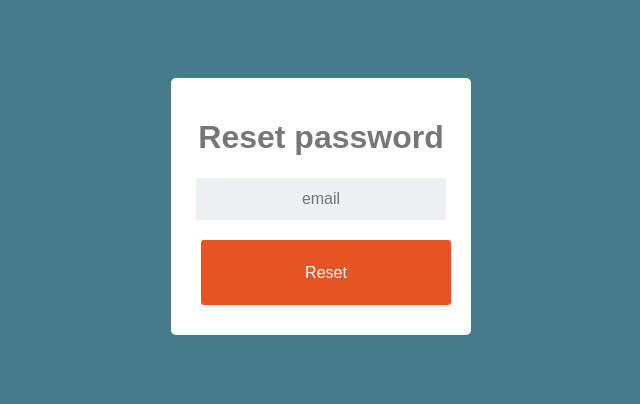
After one commit to ProtiucOvidiu/proiect, a Flask app: page /reset in a window 1280 px wide. The commit adds this page. Shown: the top 404 px of the page, without its empty margins (319-959 px from the left). Run offline with Flask 2, Linux system fonts and the light colour scheme; some libraries are stand-ins or nearby versions.

Commit message:
forgot password

```diff
--- a/src/main.py
+++ b/src/main.py
@@ -169,6 +169,30 @@ def logout():
 
 #==============================================================================#
 
+@app.route('/reset')
+def reset():
+  return render_template('common_files/reset.html')
+
+#==============================================================================#
+
+@app.route('/reset_password', methods = ['POST','GET'])
+def reset_password():
+  conn = mariadb.connect(host=DB_HOST, user=DB_USER, password=DB_PASSWORD, database=DB_DATABASE)
+  cur = conn.cursor(buffered=True)
+  if request.method == 'POST':
+    if request.form.get('email'):
+      sql = "SELECT id from users WHERE email = " + "'" + email + "'"
+      cur.execute(sql)
+      sql = cur.fetchone()[0]
+      print(sql)
+      email = request.form.get('email')
+
+  # trimitere mail cu parola reseta temporar
+  #
+  conn.close()
+  cur.close()
+  return reset()
+
 if __name__ == "__main__":
   app.secret_key = os.urandom(12)
   app.run(debug=True, host='0.0.0.0', port=5000)
--- a/src/static/styles/style.css
+++ b/src/static/styles/style.css
@@ -86,3 +86,10 @@
         background-color: red;
         color: white;
       }
+
+    form a {
+        text-decoration: none;
+        font-size: 17px;
+        color: brown;
+        padding: 0 0 0 120px;
+      }
--- /dev/null
+++ b/src/templates/common_files/reset.html
@@ -0,0 +1,31 @@
+<!DOCTYPE html>
+<html lang="en">
+<head>
+  <meta charset="UTF-8">
+  <meta http-equiv="X-UA-Compatible" content="IE=edge">
+  <meta name="viewport" content="width=device-width, initial-scale=1.0">
+  <link rel= "stylesheet" type= "text/css" href= "../../static/styles/style.css">
+  <script src="https://code.jquery.com/jquery-1.9.1.js"></script>
+  <title>Reset password</title>
+</head>
+<body>
+  <form action="{{ url_for('reset_password')}}" method="POST">
+    <div class="login">
+      <div class="login-screen">
+        <div class="app-title">
+          <h1>Reset password</h1>
+        </div>
+      <div class="login-form">
+        <div class="control-group">
+            <input type="text" class="login-field" placeholder="email" name="email" >
+            <label class="login-field-icon fui-user" for="login-name"></label>
+        </div>
+          <div class="button" style="padding: 10px 10px 10px;" >
+            <button type="submit" name="Reset" value="reset" class="btn"> Reset </button>
+          </div>
+       </div>
+      </div>
+     </div>
+    </form>
+</body>
+</html>
```
Also changed, not shown: src/templates/common_files/login.html (+2 -6 lines).
